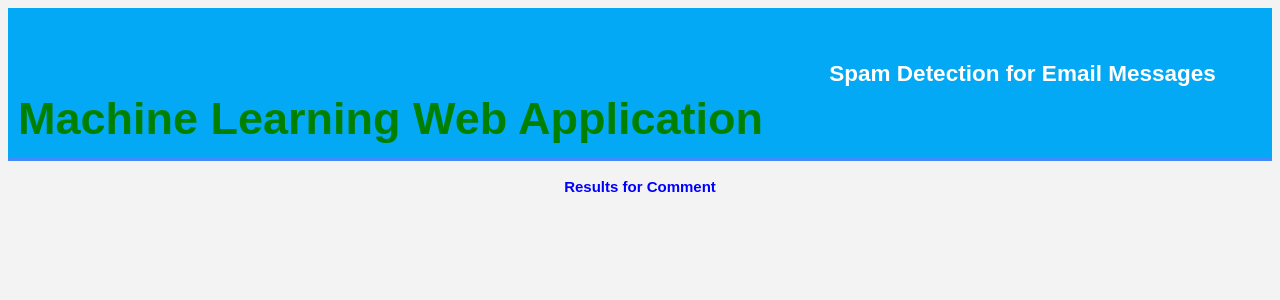
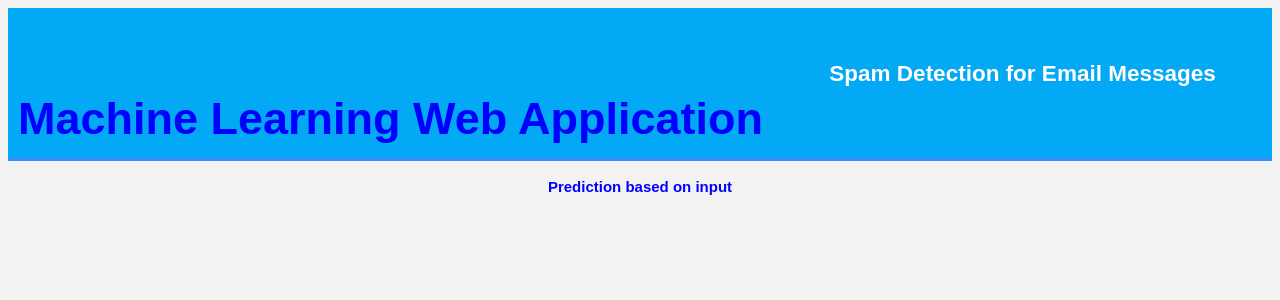
Before and after one commit to Aditya-Chandra/NLP-Spam-Ham, a Flask app: template templates/result.html in a window 1280 px wide. Shown: the top 300 px of the page. Run offline with Flask 2, Linux system fonts and the light colour scheme; the template is opened without the code that fills it, so the values that code supplies are empty; parts of the project's set-up code (start-up, migrations or seed data) failed here and were passed over.

Commit message:
Update result.html

```diff
--- a/templates/result.html
+++ b/templates/result.html
@@ -9,13 +9,13 @@
 	<header>
 		<div class="container">
 		<div id="brandname">
-		<h2 style="color:green;">Machine Learning Web Application</h2>
+		<h2 style="color:blue;">Machine Learning Web Application</h2>
 		</div>
 		<h2>Spam Detection for Email Messages</h2>
 
 	</div>
 	</header>
-	<p style="color:blue;font-size:20;text-align: center;"><b>Results for Comment</b></p>
+	<p style="color:blue;font-size:20;text-align: center;"><b>Prediction based on input</b></p>
 	<div class="results">
 
 
```
